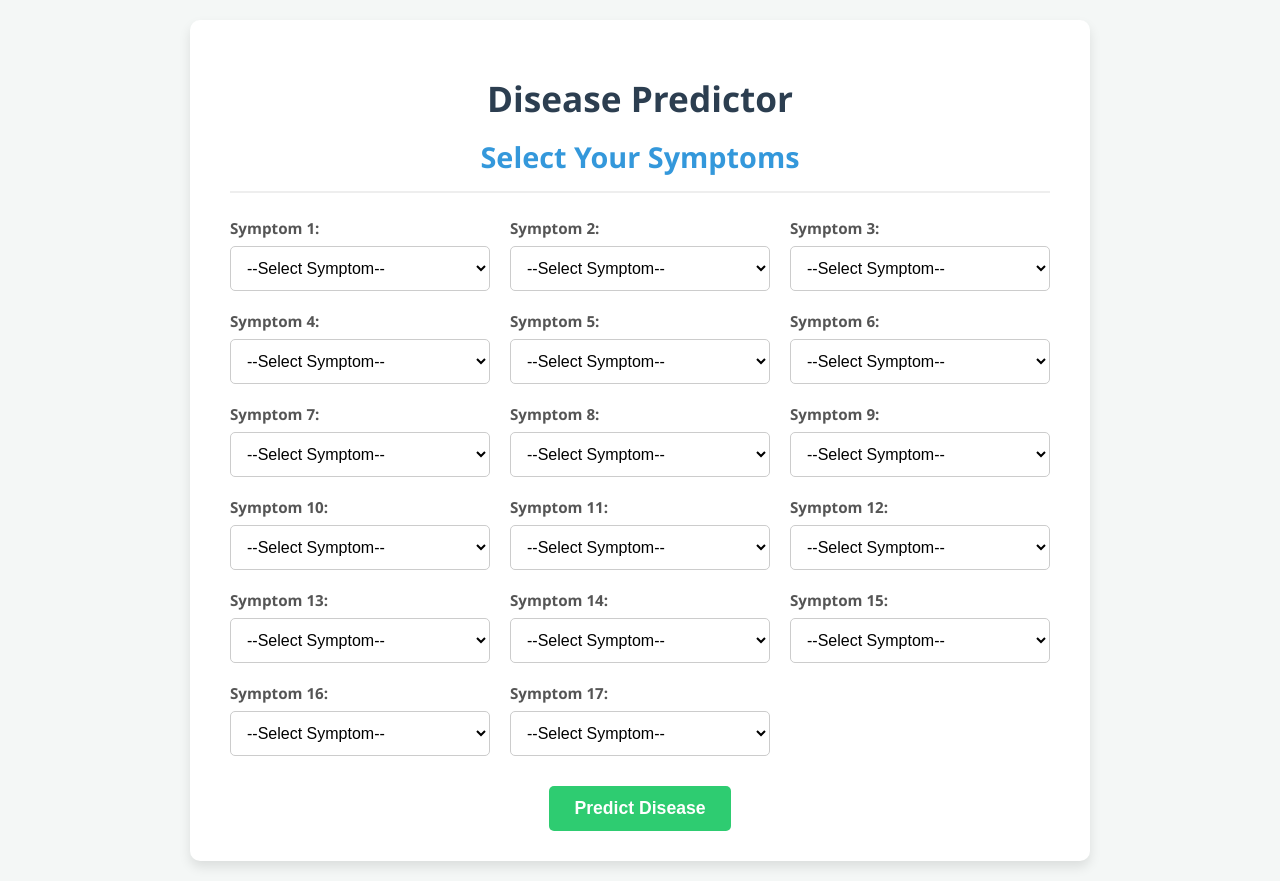
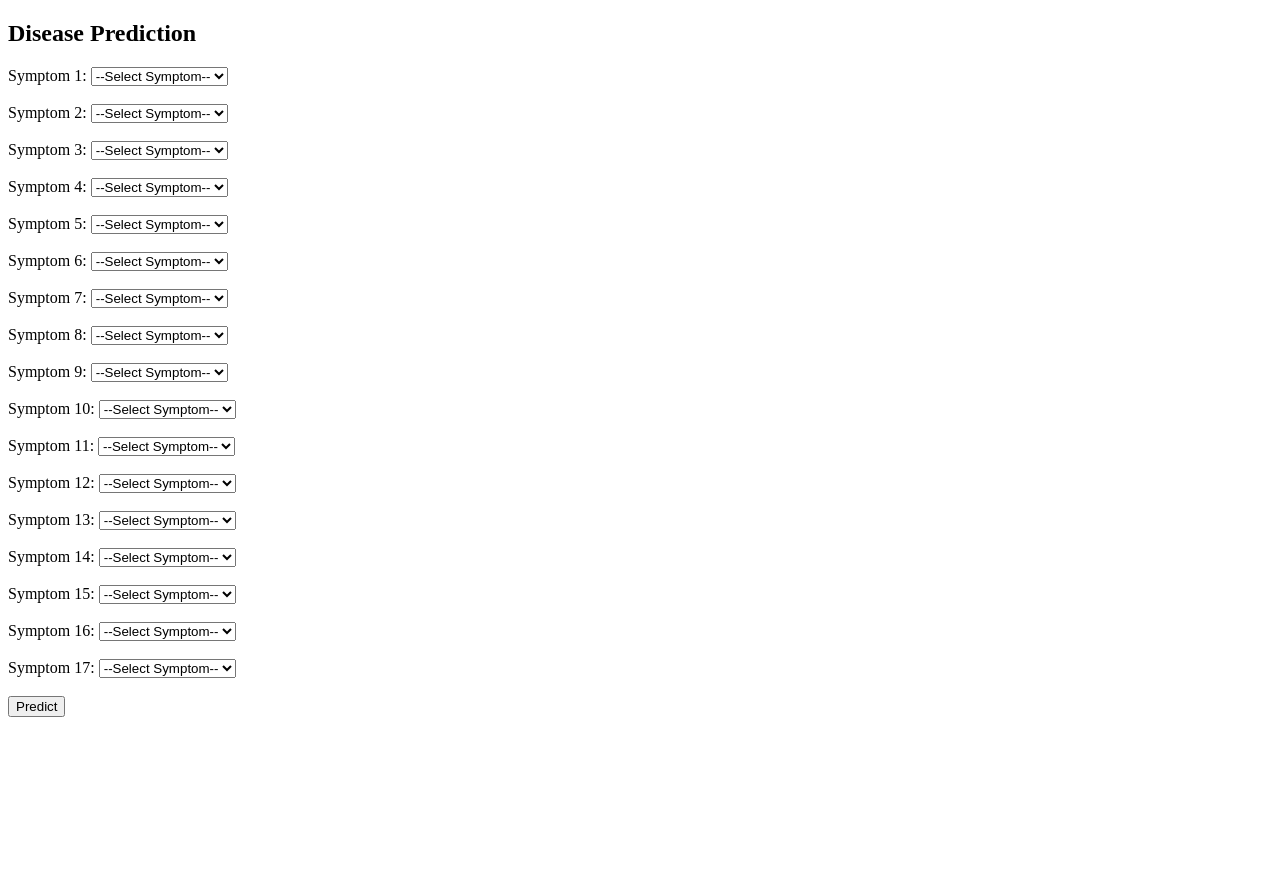
Before and after one commit to Saumyasuman1234/disease-predictor, a Flask app: page / in a window 1280 px wide. After the commit the page ends 717 px from the top, so only its background shows below. Run offline with Flask 3, Linux system fonts and the light colour scheme; parts of the project's set-up code (start-up, migrations or seed data) failed here and were passed over.

Commit message:
Update index.html

```diff
--- a/templates/index.html
+++ b/templates/index.html
@@ -1,174 +1,30 @@
 <!DOCTYPE html>
-<html lang="en">
+<html>
 
 <head>
-    <meta charset="UTF-8">
-    <meta name="viewport" content="width=device-width, initial-scale=1.0">
     <title>Disease Predictor</title>
-    <style>
-        body {
-            font-family: 'Segoe UI', Tahoma, Geneva, Verdana, sans-serif;
-            background-color: #f4f7f6; /* Light, soft background */
-            color: #333; /* Dark grey for text */
-            margin: 0;
-            padding: 20px;
-            display: flex;
-            justify-content: center;
-            align-items: flex-start; /* Align to top if content is long */
-            min-height: 100vh;
-        }
-
-        .container {
-            background-color: #ffffff;
-            padding: 30px 40px;
-            border-radius: 10px;
-            box-shadow: 0 6px 12px rgba(0, 0, 0, 0.1);
-            width: 100%;
-            max-width: 900px; /* Increased max-width for more symptoms */
-            box-sizing: border-box;
-        }
-
-        h1 {
-            color: #2c3e50; /* Darker blue/grey */
-            text-align: center;
-            margin-bottom: 15px;
-            font-size: 2.2em;
-        }
-
-        .form-container h2 {
-            color: #3498db; /* A nice blue */
-            margin-top: 0;
-            margin-bottom: 25px;
-            text-align: center;
-            border-bottom: 2px solid #eee;
-            padding-bottom: 15px;
-            font-size: 1.8em;
-        }
-
-        .symptom-grid {
-            display: grid;
-            grid-template-columns: repeat(auto-fit, minmax(250px, 1fr)); /* Responsive columns */
-            gap: 20px; /* Space between grid items */
-            margin-bottom: 30px;
-        }
-
-        .symptom-item {
-            display: flex;
-            flex-direction: column; /* Stack label and select vertically */
-        }
-
-        label {
-            margin-bottom: 8px;
-            font-weight: bold;
-            color: #555;
-            font-size: 0.95em;
-        }
-
-        select {
-            padding: 12px;
-            border-radius: 5px;
-            border: 1px solid #ccc;
-            background-color: #fff;
-            font-size: 1em;
-            width: 100%; /* Make select take full width of its grid cell */
-            box-sizing: border-box; /* Include padding and border in element's total width and height */
-            transition: border-color 0.2s ease-in-out, box-shadow 0.2s ease-in-out;
-        }
-
-        select:focus {
-            outline: none;
-            border-color: #3498db;
-            box-shadow: 0 0 0 3px rgba(52, 152, 219, 0.25);
-        }
-
-        .predict-button {
-            background-color: #2ecc71; /* Green */
-            color: white;
-            padding: 12px 25px;
-            border: none;
-            border-radius: 5px;
-            cursor: pointer;
-            font-size: 1.1em;
-            font-weight: bold;
-            display: block; /* Make it block to center with margin */
-            width: fit-content;
-            margin: 20px auto 0; /* Center the button */
-            transition: background-color 0.3s ease;
-        }
-
-        .predict-button:hover {
-            background-color: #27ae60; /* Darker green on hover */
-        }
-
-        .prediction-result {
-            margin-top: 30px;
-            padding: 20px;
-            background-color: #e8f6f3; /* Light green background for result */
-            border-left: 5px solid #2ecc71; /* Green accent border */
-            border-radius: 5px;
-            box-shadow: 0 2px 4px rgba(0,0,0,0.05);
-        }
-
-        .prediction-result h3 {
-            color: #16a085; /* Teal color */
-            margin-top: 0;
-            margin-bottom: 10px;
-            font-size: 1.5em;
-        }
-
-        .prediction-result p {
-            font-size: 1.3em;
-            color: #2c3e50;
-            font-weight: bold;
-            margin: 0;
-        }
-
-        /* For smaller screens, make the grid 1 column */
-        @media (max-width: 600px) {
-            .symptom-grid {
-                grid-template-columns: 1fr;
-            }
-            .container {
-                padding: 20px;
-            }
-            h1 { font-size: 1.8em; }
-            .form-container h2 { font-size: 1.5em; }
-        }
-    </style>
 </head>
 
 <body>
-    <div class="container">
-        <h1>Disease Predictor</h1>
-
-        <div class="form-container">
-            <h2>Select Your Symptoms</h2>
+    <h2>Disease Prediction</h2>
     <form method="POST">
-                <div class="symptom-grid">
         {% for i in range(1, 18) %}
-                    <div class="symptom-item">
-                        <label for="symptom{{ i }}">Symptom {{ i }}:</label>
-                        <select name="symptom{{ i }}" id="symptom{{ i }}">
+        <label>Symptom {{ i }}:</label>
+        <select name="symptom{{ i }}">
             <option value="">--Select Symptom--</option>
             {% for symptom in symptom_list %}
             <option value="{{ symptom }}" {% if request.form.get('symptom' ~ i)==symptom %}selected{% endif %}>
-                                {{ symptom.replace('_', ' ') | title }}
+                {{ symptom }}
             </option>
             {% endfor %}
-                        </select>
-                    </div>
+        </select><br><br>
         {% endfor %}
-                </div>
-                <input type="submit" value="Predict Disease" class="predict-button">
+        <input type="submit" value="Predict">
     </form>
-        </div>
 
     {% if prediction %}
-        <div class="prediction-result">
-            <h3>Predicted Disease:</h3>
-            <p>{{ prediction.replace('_', ' ') | title }}</p>
-        </div>
+    <h3>Predicted Disease: {{ prediction }}</h3>
     {% endif %}
-    </div>
 </body>
+
 </html>
```
Lines whose indentation alone changed are shown as unchanged.
